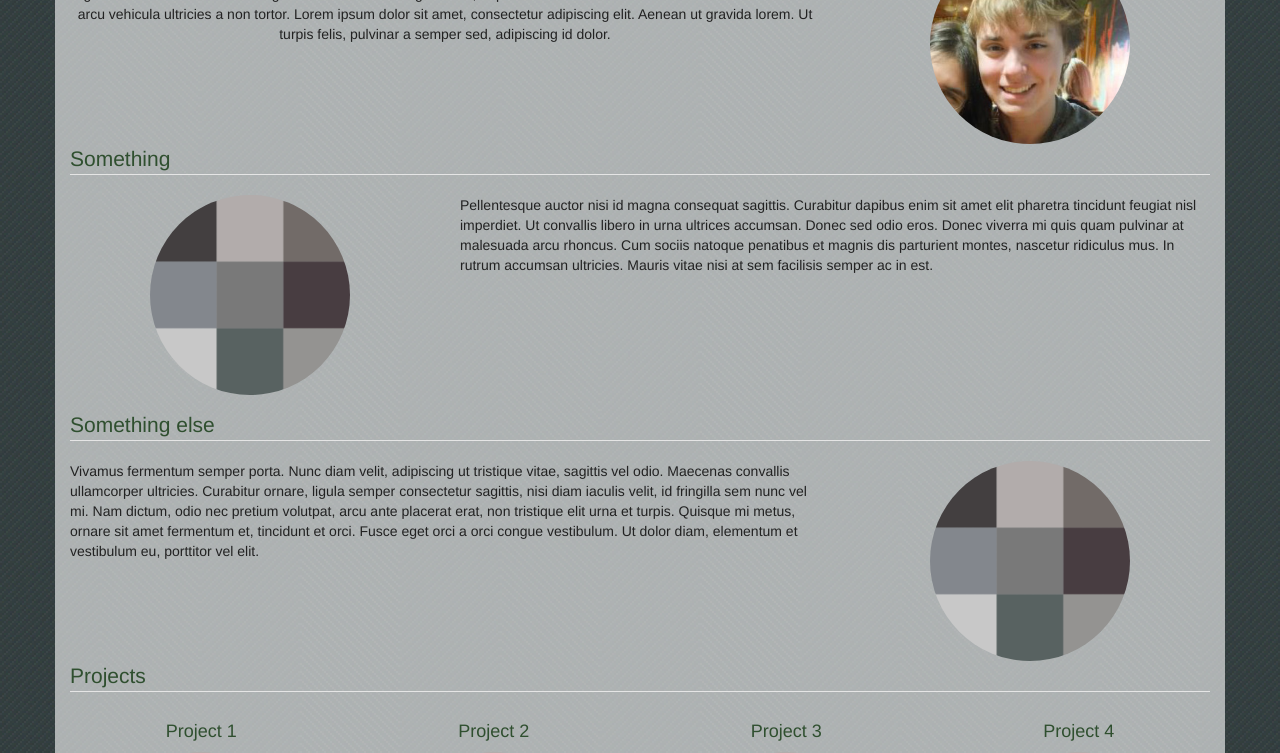
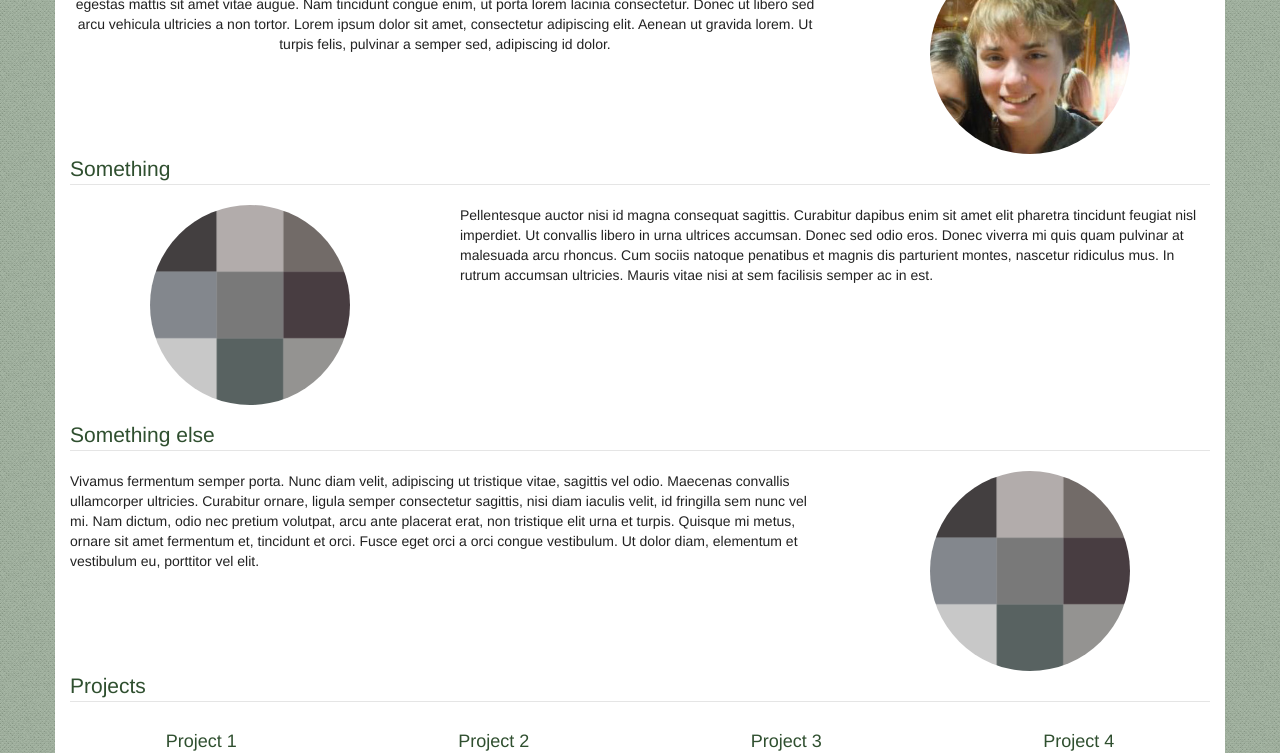
Before and after one commit to dwbond/dbondcc, a Flask app: page / in a window 1280 px wide. Shown: the part 301-1054 px from the top of the page. Run offline with Flask 2, Linux system fonts and the light colour scheme.

Commit message:
added css

```diff
--- a/dbondcc/website/static/css/style.css
+++ b/dbondcc/website/static/css/style.css
@@ -15,19 +15,18 @@ height:100%;
   margin: 0 auto -50px;
   /* Pad bottom by footer height */
   padding: 0 0 50px;
-  padding-top: 20px;
+  padding-top: 30px;
  }
 
  /* Set the fixed height of the footer here */
 #footer {
-   color: rgba(255, 255, 255, 0.7);
    height: 40px;
    margin-top: 10px;
    position: relative;
 }
 
 body {
-  background: url(/static/img/green-fibers.png) repeat;
+  background: url(/static/img/bgnoise_lg_green.png) repeat;
 }
 
 .pic-size {
@@ -43,8 +42,7 @@ body {
 }
 
 .transparent-container {
-  background-color: rgba(255, 255, 255, 0.6);
-  border-radius: 5px;
+  background-color: rgba(255, 255, 255, 1.0);
 }
 
 .small-bottom-margin {
```
Also changed, not shown: dbondcc/website/static/img/bgnoise_lg_green.png (added).
